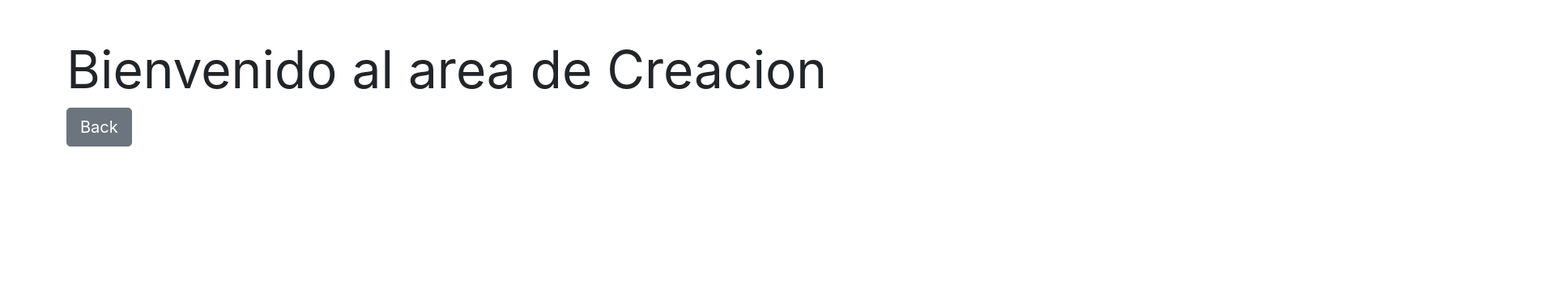
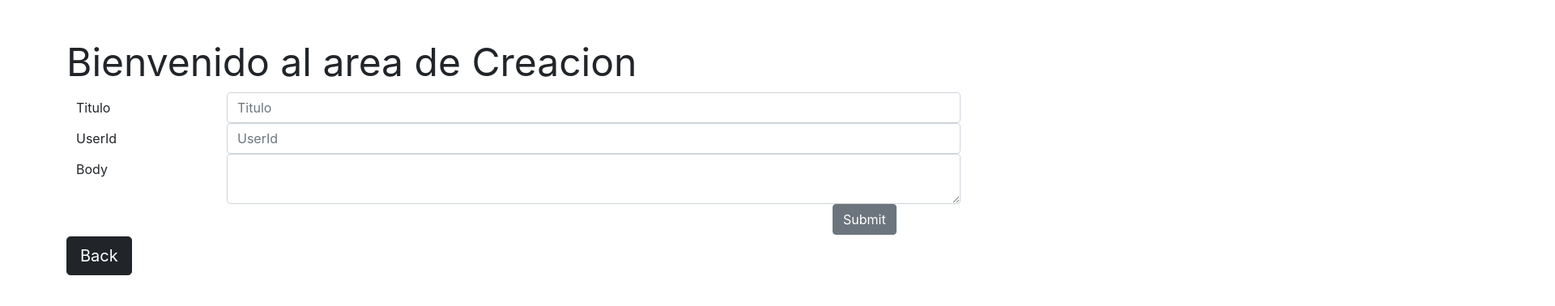
Before and after one commit to pabloVieyra/Challenges-Warm-Up-React-Alkemy, a React (Create React App) app: page /Creacion in a window 1280 px wide. Shown: the top 378 px of the page at 81% size, 1920 px wide, since content can reach past the window. Built offline with nearby package versions, Linux system fonts and the light colour scheme; sample sign-in values are in the browser's storage.

Commit message:
agregando edit en redux

```diff
--- a/src/components/home-comp/Posts.js
+++ b/src/components/home-comp/Posts.js
@@ -1,25 +1,49 @@
+import axios from "axios";
 import React, { useState } from "react";
 import { useDispatch } from "react-redux";
 import { NavLink } from "react-router-dom";
+import { Redirect } from "react-router-dom/cjs/react-router-dom.min";
 import { Tooltip } from "reactstrap";
 import { types } from "../../types/types";
+
+
 
 export const Posts = ({ post }) => {
   const [tooltipInfoOpen, setTooltipInfoOpen] = useState(false);
   const toggleInfo = () => setTooltipInfoOpen(!tooltipInfoOpen);
+
   const [tooltipDeleteOpen, setTooltipDeleteOpen] = useState(false);
   const toggleDelete = () => setTooltipDeleteOpen(!tooltipDeleteOpen);
+
+  const [tooltipDeleteOpenF, setTooltipDeleteOpenF] = useState(false);
+  const toggleDeleteF = () => setTooltipDeleteOpenF(!tooltipDeleteOpenF);
 
   const dispatch = useDispatch();
 
   const handleDelete = (e) => {
     e.preventDefault();
+    console.log("entro")
     const action = {
       type: types.delete,
       payload: post.id,
     };
     dispatch(action);
+
   };
+
+  const handleDeleteF = (e) => {
+    e.preventDefault();
+    console.log("entro")
+    axios.delete(`https://jsonplaceholder.typicode.com/posts/${post.id}`)
+    const action = {
+      type: types.delete,
+      payload: post.id,
+    };
+    dispatch(action);
+    Redirect("/");
+  };
+
+
 
 
   return (
@@ -50,10 +74,10 @@ export const Posts = ({ post }) => {
           >
             More info!
           </Tooltip>
-          <div></div>
+
           <button
             type="button"
-            className="btn btn-danger btn-delete"
+            className="btn btn-ligth btn-delete"
             style={{
               textDecoration: "underline",
             }}
@@ -68,7 +92,28 @@ export const Posts = ({ post }) => {
             target="TooltipDelete"
             toggle={toggleDelete}
           >
-            Delete
+            Delete De la lista
+          </Tooltip>
+          <div></div>
+          {/* delete de todos */}
+          <button
+            type="button"
+            className="btn btn-danger btn-delete"
+            style={{
+              textDecoration: "underline",
+            }}
+            id="TooltipDeleteF"
+            onClick={handleDeleteF}
+          >
+            <i className="fas fa-trash-alt"></i>
+          </button>
+          <Tooltip
+            placement="bottom"
+            isOpen={tooltipDeleteOpenF}
+            target="TooltipDeleteF"
+            toggle={toggleDeleteF}
+          >
+            Delete De la Api
           </Tooltip>
         </div>
 
--- a/src/components/home-comp/PostsCreacion.js
+++ b/src/components/home-comp/PostsCreacion.js
@@ -1,5 +1,7 @@
 import React from "react";
-import { NavLink } from "react-router-dom";
+import { NavLink} from "react-router-dom";
+
+import {Form,FormGroup,Label,Col,Input,Button} from "reactstrap";
 
 
 
@@ -9,16 +11,88 @@ export const PostsCreacion = () => {
       <div className="jumbotron jumbotron-fluid mt-5">
         <div className="container">
 
-          <h1 className="display-3">
+          <h1 className="display-5">
+
             <b>Bienvenido al area de Creacion</b>
+
             </h1>
-            <NavLink
-                  className="btn btn-secondary btn-lg btn-block btn-large"
+
+            <div className="container mt-1">
+            <Form>
+                  <FormGroup row>
+                    <Label
+                      for="Titulo"
+                      sm={2}
+                    >
+                      Titulo
+                    </Label>
+                    <Col sm={10}>
+                      <Input
+                        id="Titulo"
+                        name="Titulo"
+                        placeholder="Titulo"
+                        type="Titulo"
+                      />
+                    </Col>
+                  </FormGroup>
+                  <FormGroup row>
+                    <Label
+                      for="UserId"
+                      sm={2}
+                    >
+                      UserId
+                    </Label>
+                    <Col sm={10}>
+                      <Input
+                        id="UserId"
+                        name="UserId"
+                        placeholder="UserId"
+                        type="UserId"
+                      />
+                    </Col>
+                  </FormGroup>
+
+                  <FormGroup row>
+                    <Label
+                      for="Body"
+                      sm={2}
+                    >
+                      Body
+                    </Label>
+                    <Col sm={10}>
+                      <Input
+                        id="exampleText"
+                        name="text"
+                        type="textarea"
+                      />
+                    </Col>
+                  </FormGroup>
+                  <FormGroup
+                    check
+                    row
+                  >
+                    <Col
+                      sm={{
+                        offset: 10,
+                        size: 10
+                      }}
+                    >
+                      <Button>
+                        Submit
+                      </Button>
+                    </Col>
+                  </FormGroup>
+          </Form>
+          </div>
+          <div></div>
+          <NavLink
+                  className="btn btn-dark btn-lg btn-block btn-large"
                   exact
                   to="/"
                 >
                   Back
-                </NavLink>
+        </NavLink>
+
         </div>
 
       </div>
--- a/src/components/home-comp/PostsScreen.js
+++ b/src/components/home-comp/PostsScreen.js
@@ -1,15 +1,33 @@
-import React from "react";
+import React, { useState } from "react";
 import { useParams } from "react-router";
+
 import { NavLink } from "react-router-dom";
+import { Tooltip } from "reactstrap";
 import { useFetch } from "../../hooks/useFetch";
 
+export const PostsScreen = () => {
+  const [tooltipInfoOpen, setTooltipInfoOpen] = useState(false);
+  const toggleInfo = () => setTooltipInfoOpen(!tooltipInfoOpen);
 
-export const PostsScreen = () =>{
+
   const { postsId } = useParams();
+  const url = `https://jsonplaceholder.typicode.com/posts/${postsId}`;
+  const { data, loading } = useFetch(url);
 
-    const url = `https://jsonplaceholder.typicode.com/posts/${postsId}`;
 
-    const { data, loading } = useFetch(url);
+  const handleEdit = (e) => {
+
+
+    e.preventDefault();
+    console.log("entro")
+    const action = {
+      type: types.edit,
+      payload: post,
+    };
+    dispatch(action);
+
+  };
+
 
   return (
     <div className="container">
@@ -20,11 +38,9 @@ export const PostsScreen = () =>{
           <div className="name">
             <h1>{data.name}</h1>
           </div>
-            <div >
-
+          <div>
             <div className="info-container">
               <div className="info">
-
                 <h5>Info: </h5>
                 <ul>
                   <li>UserId: {data.userId}</li>
@@ -32,8 +48,29 @@ export const PostsScreen = () =>{
                 </ul>
                 <h3>Title:</h3>
                 <h4>{data.title}</h4>
-                  <h3>Body:  </h3>
+                <h3>Body: </h3>
                 <h6>{data.body}</h6>
+              </div>
+              <div>
+                <button
+                  type="button"
+                  className="btn btn-ligth btn-delete"
+                  style={{
+                    textDecoration: "underline",
+                  }}
+                  id="TooltipInfo"
+                  onClick=""
+                >
+                  <i class="fas fa-edit"></i>
+                </button>
+                <Tooltip
+                  placement="bottom"
+                  isOpen={tooltipInfoOpen}
+                  target="TooltipInfo"
+                  toggle={toggleInfo}
+                >
+                  Edit
+                </Tooltip>
 
               </div>
               <NavLink
@@ -49,6 +86,4 @@ export const PostsScreen = () =>{
       )}
     </div>
   );
-
-
-}
+};
--- a/src/reducers/postsReducer.js
+++ b/src/reducers/postsReducer.js
@@ -18,6 +18,8 @@ export const postsReducer = (state = initialState, action) => {
 
       localStorage.setItem("posts", JSON.stringify(state));
       return state;
+
+
     case types.delete:
       newPostsArray = state.posts.filter(
         (posts) => posts.id !== action.payload
@@ -29,6 +31,20 @@ export const postsReducer = (state = initialState, action) => {
       localStorage.setItem("posts", JSON.stringify(state));
       return state;
 
+
+      case types.edit:
+       if(state.posts.id == action.payload.id){
+        state.posts=action.payload;
+       }
+      state = {
+        posts: state
+
+      };
+      localStorage.setItem("posts", JSON.stringify(state));
+      return state;
+
+
+
     default:
       return state;
   }
--- a/src/types/types.js
+++ b/src/types/types.js
@@ -6,4 +6,6 @@ export const types = {
 
     add: "[Add] Add",
     delete: "[Delete] Delete",
+
+    edit:"[Edit] Edit",
   };
```
Lines whose indentation alone changed are shown as unchanged.
